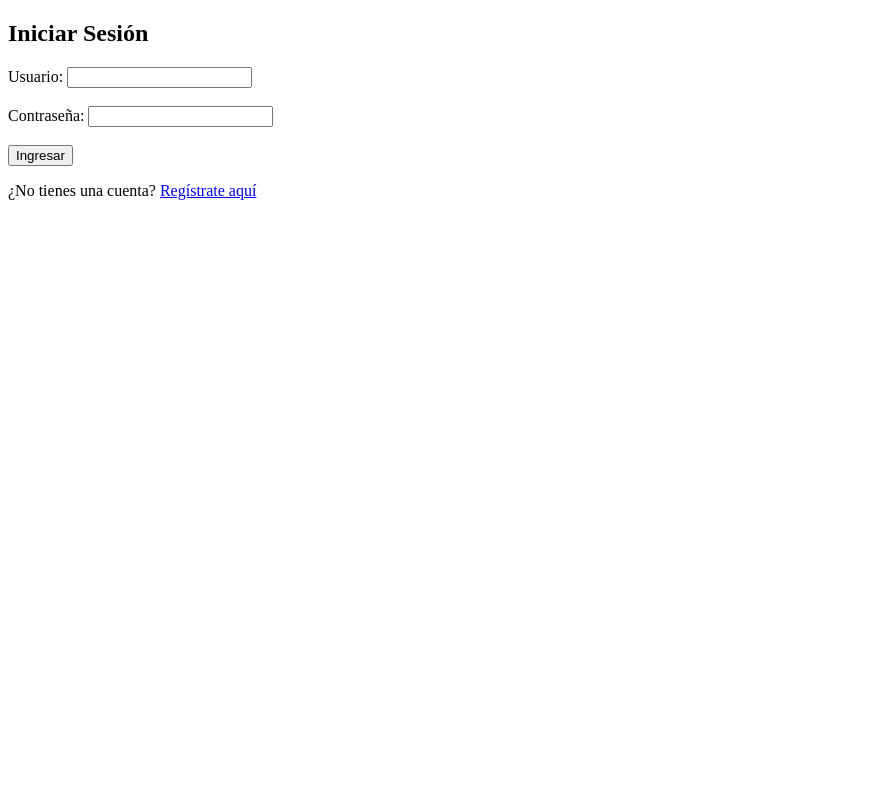
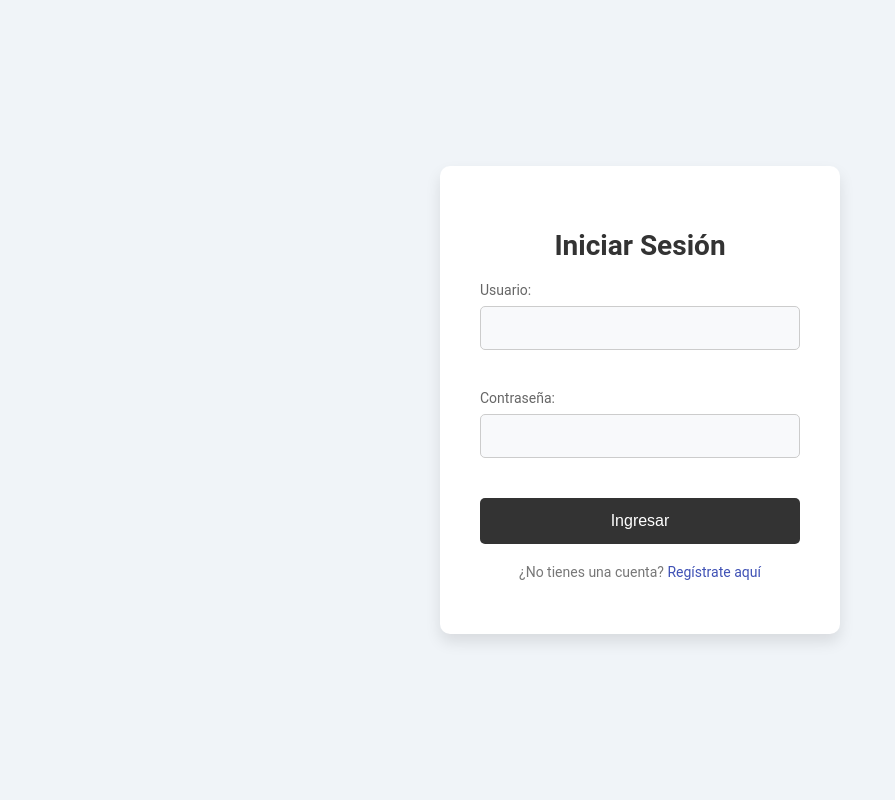
Before and after one commit to jonizaguirre09/ProyectoColaborativoAPI, a Flask app: page /login in a window 1280 px wide. Shown: the whole page, without its empty margins (0-895 px from the left). Run offline with Flask 3, Linux system fonts and the light colour scheme.

Commit message:
Update login.html
cambios para mejor diseño de la página.
cambios para los mensajes informativos.

```diff
--- a/API_2/templates/login.html
+++ b/API_2/templates/login.html
@@ -1,22 +1,164 @@
 <!DOCTYPE html>
 <html lang="es">
+
 <head>
     <meta charset="UTF-8">
+    <meta name="viewport" content="width=device-width, initial-scale=1.0">
     <title>Iniciar Sesión</title>
+    <style>
+        /* Base style for body */
+        body {
+            font-family: 'Roboto', sans-serif;
+            background-color: #f0f4f8; /* Color de fondo suave */
+            display: flex;
+            justify-content: center;
+            align-items: center;
+            height: 100vh;
+            margin: 0;
+        }
+
+        /* Main container styling */
+        .container {
+            background-color: #fff;
+            padding: 40px;
+            border-radius: 10px;
+            box-shadow: 0 8px 15px rgba(0, 0, 0, 0.1);
+            width: 100%;
+            max-width: 400px; /* Tamaño máximo del contenedor */
+            box-sizing: border-box; /* Asegura que el padding no afecta el tamaño del contenedor */
+        }
+
+        /* Title styling */
+        h2 {
+            text-align: center;
+            font-size: 28px;
+            font-weight: 600;
+            color: #333;
+            margin-bottom: 20px;
+        }
+
+        /* Label for form inputs */
+        label {
+            font-size: 14px;
+            color: #666;
+            margin-bottom: 8px;
+            display: block;
+        }
+
+        /* Input fields styling */
+        input[type="text"],
+        input[type="password"] {
+            width: 100%;
+            padding: 12px;
+            border: 1px solid #ccc;
+            border-radius: 5px;
+            margin-bottom: 20px;
+            font-size: 16px;
+            background-color: #f8f9fb;
+            transition: border-color 0.3s ease;
+            box-sizing: border-box; /* Asegura que el padding no afecta el tamaño del campo */
+        }
+
+        /* Focus effect on inputs */
+        input[type="text"]:focus,
+        input[type="password"]:focus {
+            border-color: #3f51b5; /* Color azul de enfoque */
+            outline: none;
+        }
+
+        /* Button styling */
+        button {
+            width: 100%;
+            padding: 14px;
+            background-color: #333; /* Color de fondo negro para el botón */
+            color: #fff; /* Color blanco para el texto */
+            border: none;
+            border-radius: 5px;
+            font-size: 16px;
+            cursor: pointer;
+            transition: background-color 0.3s;
+        }
+
+        /* Button hover effect */
+        button:hover {
+            background-color: #222; /* Un negro más oscuro al pasar el ratón */
+        }
+
+        /* Small paragraph for links */
+        p {
+            text-align: center;
+            font-size: 14px;
+            margin-top: 20px;
+            color: #777;
+        }
+
+        a {
+            color: #3f51b5; /* Color azul para los enlaces */
+            text-decoration: none;
+        }
+
+        a:hover {
+            text-decoration: underline;
+        }
+
+        /* Container for each form group */
+        .form-group {
+            margin-bottom: 20px;
+        }
+
+        /* Flash message styling */
+        .flash-messages {
+            list-style-type: none;
+            padding: 0;
+            margin-bottom: 20px;
+        }
+
+        .flash-messages li {
+            padding: 10px;
+            margin-bottom: 10px;
+            border-radius: 5px;
+        }
+
+        .flash-messages .success {
+            background-color: #d4edda;
+            color: #155724;
+        }
+
+        .flash-messages .danger {
+            background-color: #f8d7da;
+            color: #721c24;
+        }
+    </style>
 </head>
+
 <body>
-    <h2>Iniciar Sesión</h2>
-    <form action="{{ url_for('login') }}" method="post">
-        <label for="username">Usuario:</label>
-        <input type="text" name="username" id="username" required><br><br>
+    <div class="container">
+        <h2>Iniciar Sesión</h2>
 
-        <label for="password">Contraseña:</label>
-        <input type="password" name="password" id="password" required><br><br>
+        <!-- Mostrar mensajes de flash -->
+        {% with messages = get_flashed_messages(with_categories=true) %}
+            {% if messages %}
+            <ul class="flash-messages">
+                {% for category, message in messages %}
+                <li class="{{ category }}">{{ message }}</li>
+                {% endfor %}
+            </ul>
+            {% endif %}
+        {% endwith %}
 
-        <button type="submit">Ingresar</button>
-    </form>
+        <form action="{{ url_for('login') }}" method="post">
+            <div class="form-group">
+                <label for="username">Usuario:</label>
+                <input type="text" name="username" id="username" required>
+            </div>
+            <div class="form-group">
+                <label for="password">Contraseña:</label>
+                <input type="password" name="password" id="password" required>
+            </div>
+            <button type="submit">Ingresar</button>
+        </form>
+        <p>¿No tienes una cuenta? <a href="{{ url_for('pagina_registro') }}">Regístrate aquí</a></p>
+    </div>
+</body>
 
-    <!-- Botón para redirigir al formulario de registro -->
-    <p>¿No tienes una cuenta? <a href="{{ url_for('pagina_registro') }}">Regístrate aquí</a></p>
-</body>
 </html>
```
